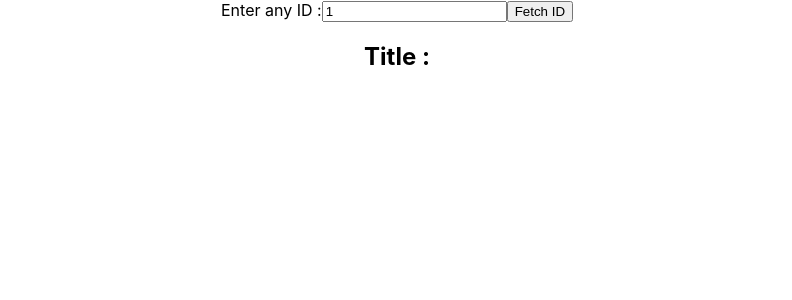
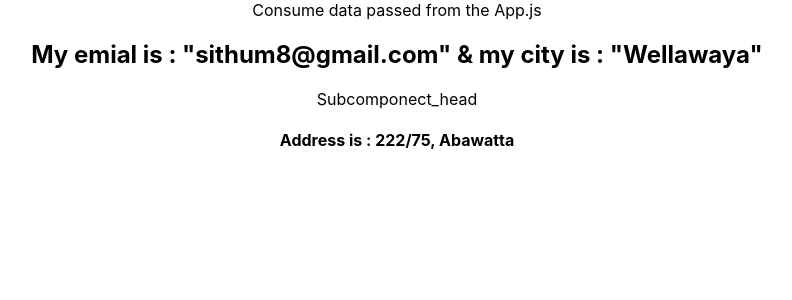
Before and after one commit to SithumGamage98/React_hooks_Pract, a React (Create React App) app: page / in a window 1280 px wide. Shown: the top 300 px of the page, without its empty margins (243-1035 px from the left). Built offline with nearby package versions, Linux system fonts and the light colour scheme; no server answers.

Commit message:
added context hooks files and updatwd App.js

```diff
--- a/src/App.js
+++ b/src/App.js
@@ -1,10 +1,14 @@
 import logo from './logo.svg';
+import React from 'react';
 import './App.css';
+//useState Hook
 import Hooks_component from './components_state_setState/Hooks_component';
 import Hooks_functionC_UseState from './components_state_setState/Hooks_functionC_UseState';
 import Hooks_function2_counter from './components_state_setState/Hooks_function2_counter';
 import Hooks_counter3 from './components_state_setState/Hooks_counter3';
 import Hooks_Array_UseState from './components_state_setState/Hooks_Array_UseState';
+
+//useEffect Hook
 
 import Counter_and_docTitle from './components_useEffect/Counter_and_docTitle';
 import Conditionally_run from './components_useEffect/Conditionally_run';
@@ -13,7 +17,18 @@ import FetchData_01 from './component_FetchData_useEffect/FetchData_01';
 import Fetch_oneDataByID from './component_FetchData_useEffect/Fetch_oneDataByID';
 import Id_from_buttonClick from './component_FetchData_useEffect/Id_from_buttonClick';
 
+//Context Hook
+//import ComponentA from './component_Contect_hook/ComponentA';
+import Component_Head from './component_Contect_hook/Component_Head';
+  //Create contrxt for pass the user name
+  //export const userContect = React.createContext()
+
+  //create contexts for pass email and city to Component_head
+  export const mailContext = React.createContext()
+  export const cityContect = React.createContext()
+
 function App() {
+
   return (
     <div className="App">
       {/*----------FOR STATE HOOK AND useStat HOOK*/}
@@ -29,7 +44,23 @@ function App() {
     {/*<Only_once_useEffect/>*/}
     {/*<FetchData_01/>*/}
     {/*<Fetch_oneDataByID/>*/}
-    <Id_from_buttonClick/>
+    {/*<Id_from_buttonClick/>*/}
+
+    {/*Pass name value using userContect */}
+   {/* <userContect.Provider value={"Sithum"}>
+
+        <ComponentA/>
+
+    </userContect.Provider>*/}
+
+    {/*Passing emil and city to Component_head */}
+    <mailContext.Provider value={"sithum8@gmail.com"}>
+      <cityContect.Provider value={"Wellawaya"}>
+
+          <Component_Head/>
+
+      </cityContect.Provider>
+    </mailContext.Provider>
 
     </div>
   );
--- /dev/null
+++ b/src/component_Contect_hook/ComponentA.js
@@ -0,0 +1,18 @@
+import React,{useContext} from 'react'
+import { userContect } from '../App'
+
+export default function ComponentA() {
+
+  const user = useContext(userContect);
+
+  return (
+    <div>ComponentA
+
+
+    <h2>user Nmae is : {user}</h2>
+
+
+
+    </div>
+  )
+}
--- /dev/null
+++ b/src/component_Contect_hook/Component_Head.js
@@ -0,0 +1,37 @@
+import React,{useContext} from 'react'
+import { mailContext,cityContect } from '../App'
+import Subcomponect_head from './Subcomponect_head'
+
+//create context for pass address value to the Sub Component
+
+export const addresssConst = React.createContext()
+
+export default function Component_Head() {
+
+
+
+
+    //Create variables for get Contexts values
+    const email = useContext(mailContext)
+    const city = useContext(cityContect)
+  return (
+    <div>Consume data passed from the App.js
+        <h2>My emial is : "{email}" & my city is : "{city}"</h2>
+
+
+        <div>
+        {/*This for pass Address to the Sub componet*/}
+
+            <addresssConst.Provider value="222/75, Abawatta">
+                <Subcomponect_head/>
+            </addresssConst.Provider>
+
+
+        </div>
+
+    </div>
+
+
+
+  )
+}
--- /dev/null
+++ b/src/component_Contect_hook/Subcomponect_head.js
@@ -0,0 +1,16 @@
+import React ,{useContext} from 'react'
+import { addresssConst } from './Component_Head'
+
+
+
+export default function Subcomponect_head() {
+    //variables for get address valus
+    const address = useContext(addresssConst)
+  return (
+    <div>Subcomponect_head
+
+        <h4>Address is : {address}</h4>
+
+    </div>
+  )
+}
```
